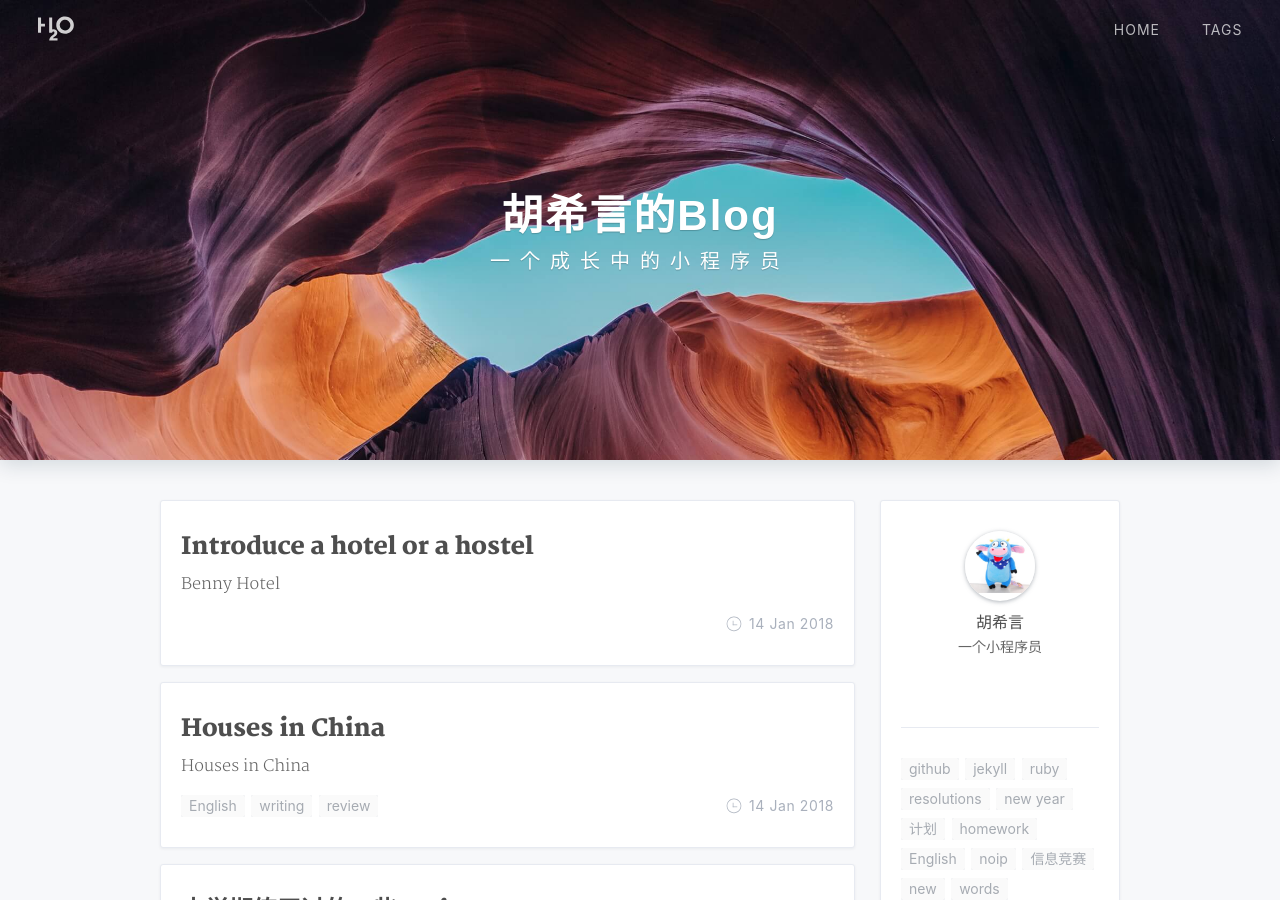
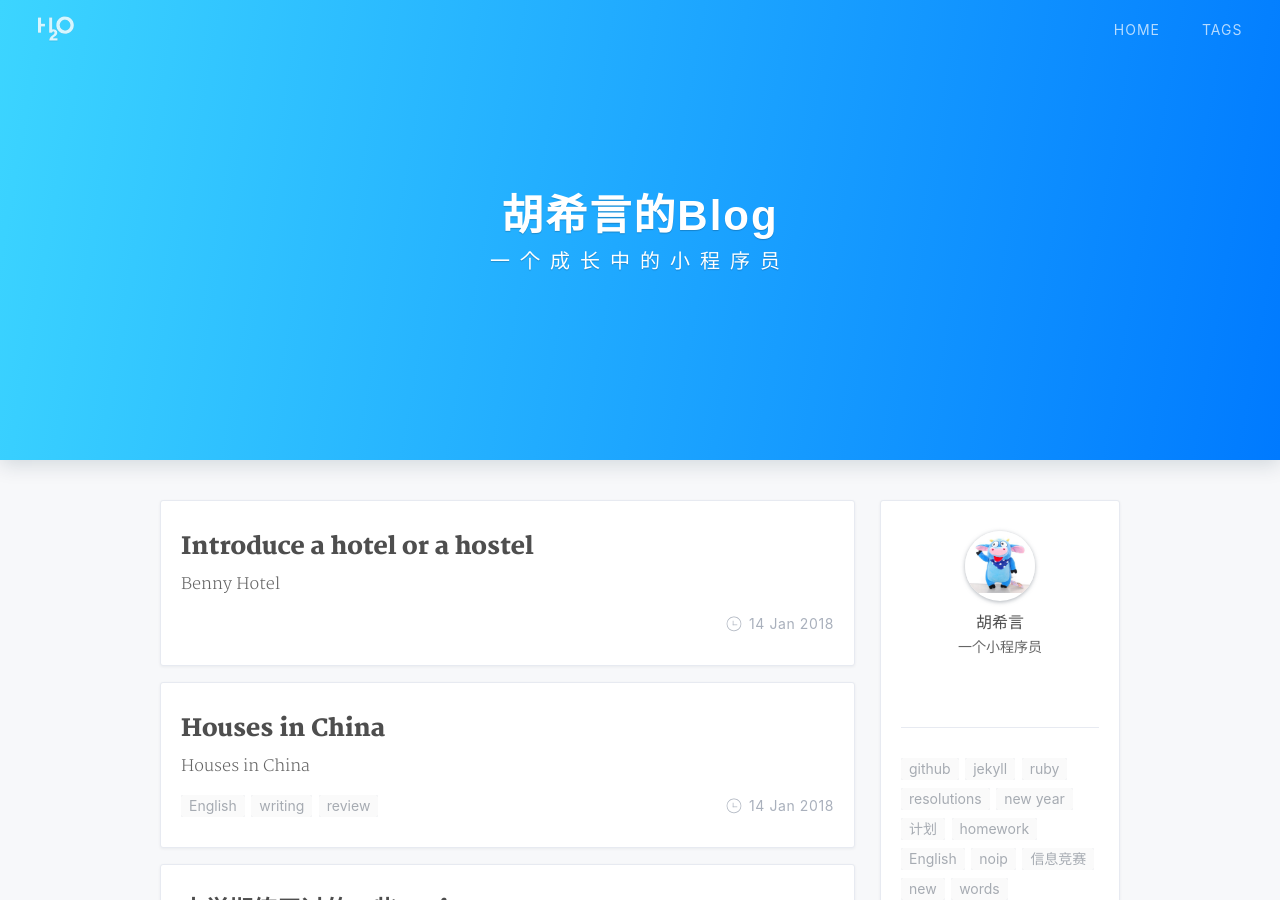
Before and after one commit to hshsvg/hshsvg.github.io, a Jekyll site: the page built from index.html, in a window 1280 px wide and 900 px high. Built offline with Jekyll 4.4.1, drawn with Linux system fonts in a browser that asks for light colours; nearby versions of some CDN libraries; the list of posts is cut into pages by our own code; a style sheet for code colours, icons or effects is not loaded.

Commit message:
Update index.html

```diff
--- a/index.html
+++ b/index.html
@@ -2,7 +2,6 @@
 layout: default
 home-title: 胡希言的Blog
 description: 一个成长中的小程序员
-header-img: assets/img/hero.jpg
 ---
 
 {% include header.html %}
```
